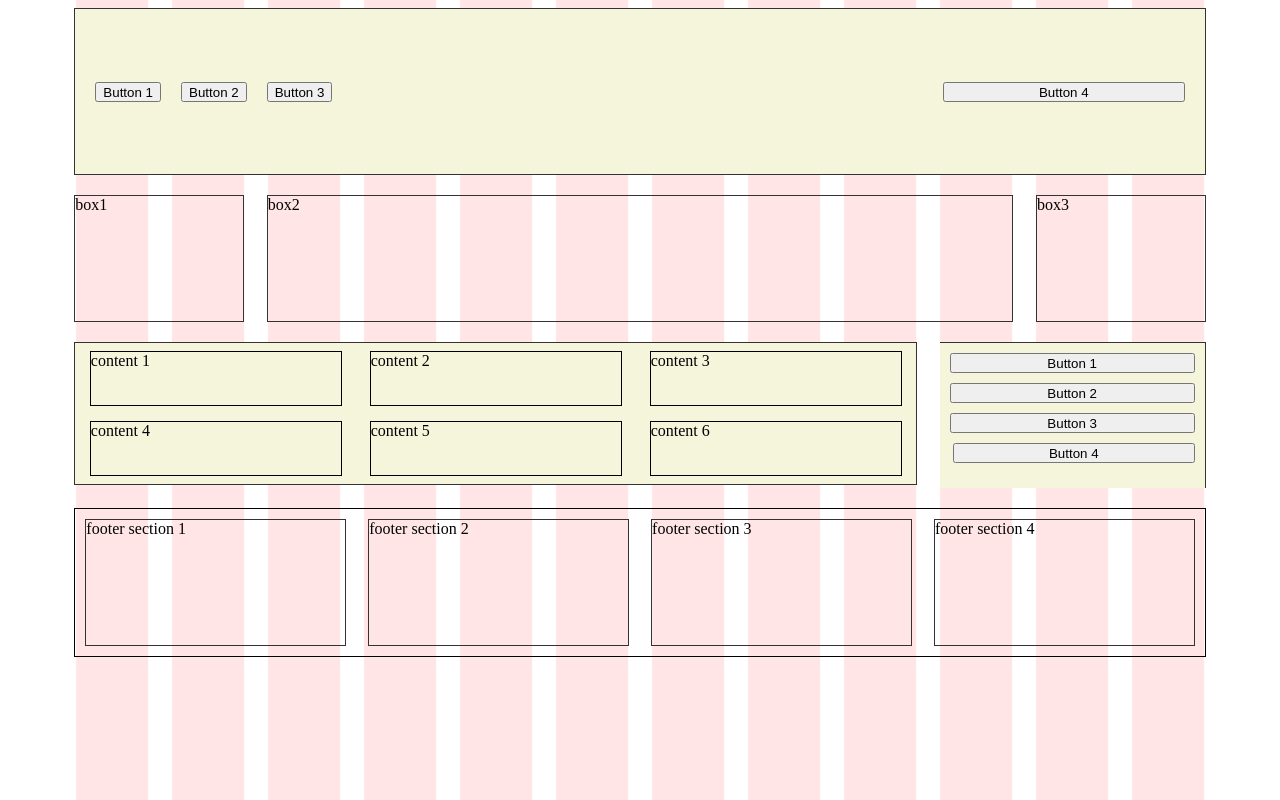
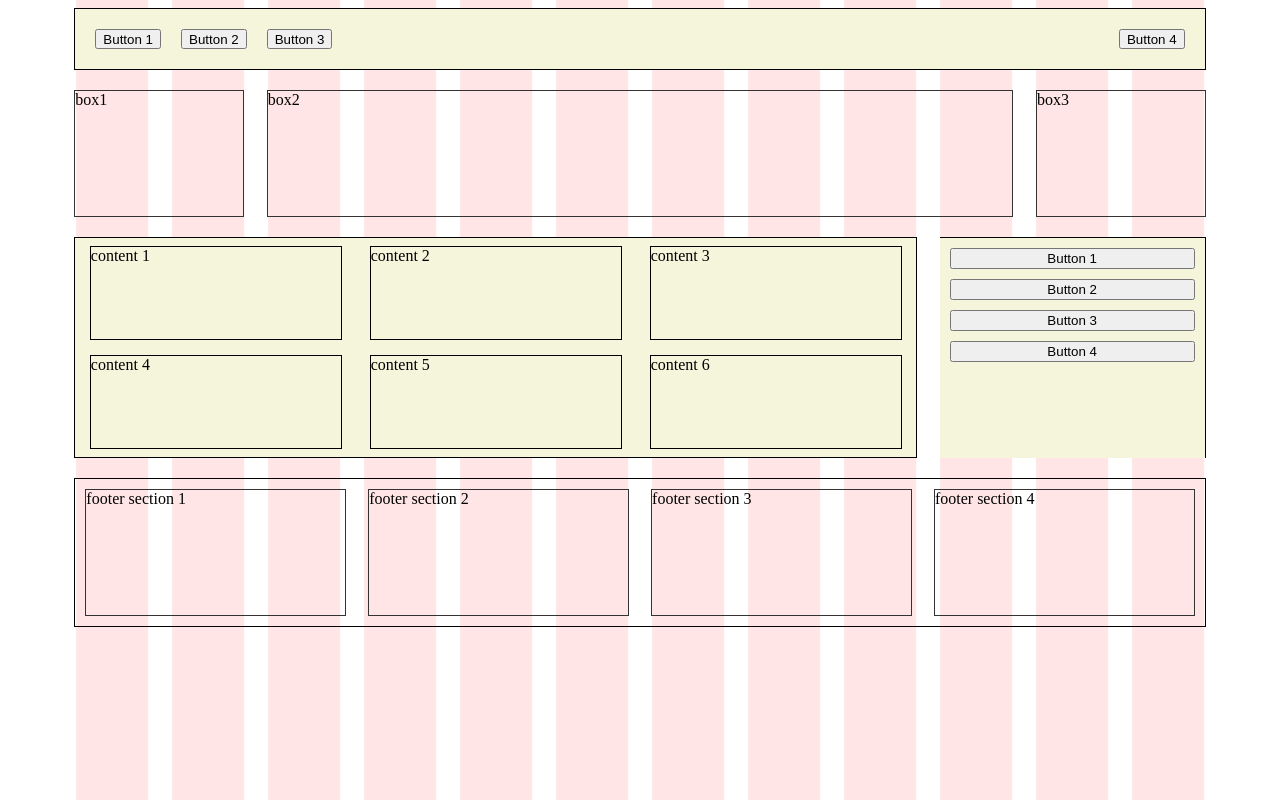
Before and after one commit to andreasLoetzsch/media-query, a plain HTML site: page index.html in a window 1280 px wide. Drawn offline with Linux system fonts and the light colour scheme.

Commit message:
header sidebar and content fixed with flex-box

```diff
--- a/CSS/style.css
+++ b/CSS/style.css
@@ -26,13 +26,14 @@ body {
   margin-top: 20px;
 }
 
-.section-header {
+.header {
   background-color: beige;
   display: flex;
   padding: 20px;
   gap: 20px;
   align-items: center;
   justify-content: flex-start;
+  border: 1px solid black;
 }
 
 #btn1 {
@@ -53,8 +54,8 @@ body {
   margin-left: auto;
 }
 
-.section-content {
-  height: 125px;
+.content {
+  border: 1px solid black;
   display: flex;
   background-color: beige;
   padding: 8px;
@@ -93,7 +94,8 @@ body {
   width: 250px
 }
 
-.section-sidebar {
+.sidebar {
+  border: 1px solid black;
   background-color: beige;
   display: flex;
   flex-direction: column;
@@ -101,14 +103,13 @@ body {
   gap: 10px;
   border-bottom: none;
   border-left: none;
-  justify-content: start;
+  height: 200px;
+
 }
 
-#btn4 {
-  width: 241.66px;
-}
+#btn-side-4 {}
 
-.section-header {
+.header {
   grid-column: 1 / span 12;
   grid-row: 1;
 }
@@ -129,12 +130,12 @@ body {
   grid-row-start: 2;
 }
 
-.section-content {
+.content {
   grid-column: 1 / span 9;
   grid-row: 3;
 }
 
-.section-sidebar {
+.sidebar {
   grid-column: 10 / span 3;
 }
 
--- a/index.html
+++ b/index.html
@@ -11,7 +11,7 @@
 
 <body>
   <div id="container">
-    <div class="section-header">
+    <div class="header">
       <button id="btn1">Button 1</button>
       <button id="btn2">Button 2</button>
       <button id="btn3">Button 3</button>
@@ -20,7 +20,7 @@
     <section class="section-box1">box1</section>
     <section class="section-box2">box2</section>
     <section class="section-box3">box3</section>
-    <div class="section-content">
+    <div class="content">
       <section id="content-1">content 1</section>
       <section id="content-2">content 2</section>
       <section id="content-3">content 3</section>
@@ -28,11 +28,11 @@
       <section id="content-5">content 5</section>
       <section id="content-6">content 6</section>
     </div>
-    <div class="section-sidebar">
-      <button id="btn1">Button 1</button>
-      <button id="btn2">Button 2</button>
-      <button id="btn3">Button 3</button>
-      <button id="btn4">Button 4</button>
+    <div class="sidebar">
+      <button id="btn-side-1">Button 1</button>
+      <button id="btn-side-2">Button 2</button>
+      <button id="btn-side-3">Button 3</button>
+      <button id="btn-side-4">Button 4</button>
     </div>
   </div>
   <div id="container-footer">
```
